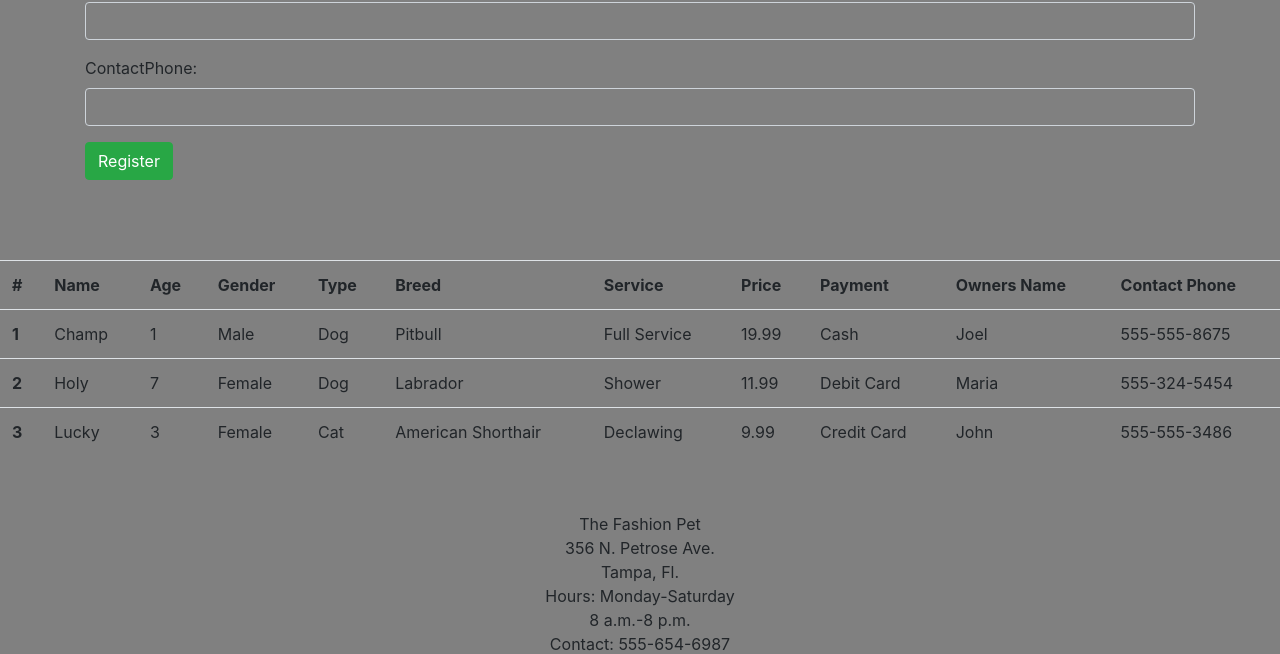
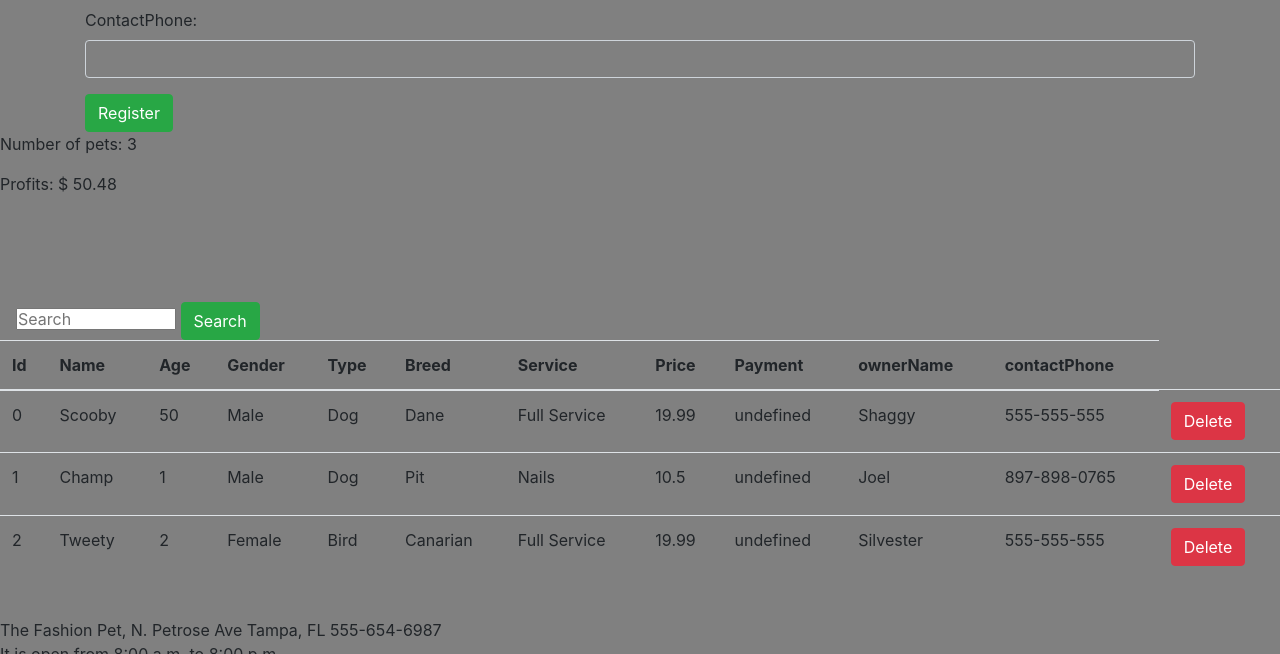
Before and after one commit to jolo407/PetSalonTable_Services, a plain HTML site: page PetSalon/register.html in a window 1280 px wide. Shown: the part 1111-1765 px from the top of the page. Drawn offline with nearby package versions, Linux system fonts and the light colour scheme.

Commit message:
Add files via upload

```diff
--- a/PetSalon/css/main.css
+++ b/PetSalon/css/main.css
@@ -37,6 +37,13 @@ header{
     padding: 2%;
 }
 
+#petSearch{
+    margin-left: 1rem;
+    margin-top: 2rem;
+    width: 110px;
+}
+
+
 .main-txt{
     color: white;
 }
@@ -44,13 +51,15 @@ header{
 .main-txt h2{
     font-size: 35px;
     text-align: center;
-    padding-top: 15%;
+    padding-top: 10%;
     padding-bottom: 5%;
 }
 
 .main-txt p{
     display: block;
     padding-bottom: 15%;
+    padding-left: 2rem;
+    padding-right: 2rem;
     font-size: 18px;
     text-align: center;
 }
@@ -71,15 +80,15 @@ header{
 
 
 .image1{
-    height: 250px;
-    width: 400px;
+    height: 20rem;
+    width: 405px;
     padding-left: 30px;
 
 }
 
 .image2{
-    height: 300px;
-    width: 400px;
+    height: 28rem;
+    width: 405px;
     padding-top: 5rem;
     padding-left: 2rem;
 }
@@ -94,6 +103,10 @@ header{
 .text-right{
     padding: .16rem 1rem 1rem;
     color:darkmagenta;
+}
+
+.highlight{
+    background-color: yellow;
 }
 
 .service-heading{
@@ -114,6 +127,9 @@ ol{
 
 
 @media(min-width:768px){
+    .main-txt h2{
+        padding-top: 2rem;
+    }
     .row{
         display: flex;
         flex-direction: row;
@@ -127,7 +143,7 @@ ol{
     .image2{
         height: 29rem;
         float: right;
-        margin-left: 20rem;
+        margin-left:39rem;
         padding-bottom: 5rem;
 
     }
@@ -136,6 +152,9 @@ ol{
         padding: 0% 5% 5% 5%;
         font-size: 20px;
 
+    }
+    #petSearch{
+        width: 10rem;
     }
 }
 
--- a/PetSalon/js/directory.js
+++ b/PetSalon/js/directory.js
@@ -29,13 +29,12 @@ function display(aPet){
 
         // *delete* if(pets[i]==="Dog"){
             icon=dogIcon;
-        }
+
         //create the HTML text
 
-        text+=`
-        <div class="pet">
+        text=`
+        <div id="${aPet.id}" class="pet">
             ${icon}
-            <h2> Appointment: ${aPet}.appointment}</h2>
             <p> Name: ${aPet.name}</p>
             <p> Age: ${aPet.age} </p>
             <p> Genger: ${aPet.gender} </p>
@@ -46,10 +45,31 @@ function display(aPet){
             <p> Payment: ${aPet.paymentMethod}</p>
             <p> ownerName: ${aPet.ownersName} </p>
             <p> contactPhone: ${aPet.contactPhone} </p>
+            <button class="btn btn-danger" onclick='deletePet(${aPet.id})'> Delete</button>
             </div>
         `;
         $('#pets').append(text);
 
+    }
+    function displayTable(aPet){
+        var tr=`
+        <tr id="${aPet.id}" </tr>
+            <td> ${aPet.id} </td>
+            <td>  ${aPet.name}</td>
+            <td>  ${aPet.age} </td>
+            <td>  ${aPet.gender} </td>
+            <td>  ${aPet.type} </td>
+            <td>  ${aPet.breed} </td>
+            <td>  ${aPet.service} </td>
+            <td>  ${aPet.price}</td>
+            <td> ${aPet.paymentMethod}</td>
+            <td>  ${aPet.ownersName} </td>
+            <td>  ${aPet.contactPhone} </td>
+            <td> <button class="btn btn-danger" onclick='deletePet(${aPet.id})'> Delete</button> </td>
+            `;
+        $('#petTable').append(tr);
+
+    }
 
 
 
@@ -58,6 +78,6 @@ function display(aPet){
 
 //use the display function
 
-display();
+
 
 // Extra HW
--- a/PetSalon/js/display.js
+++ b/PetSalon/js/display.js
@@ -37,7 +37,7 @@ pets.appendChild(ul); */
 
 
 
-const petAge = [50,40,60,1,2]
+/*const petAge = [50,40,60,1,2]
 
 const forLoopMinMax = () => {
   let min = petAge[0], max = petAge[0]
@@ -52,10 +52,10 @@ const forLoopMinMax = () => {
 }
 
 const [forLoopMin, forLoopMax] = forLoopMinMax()
-console.log(`Minimum: ${forLoopMin}, Maximum: ${forLoopMax}`)
+console.log(`Minimum: ${forLoopMin}, Maximum: ${forLoopMax}`) */
 
 
-var th=`
+/*var th=`
 <tr>
   <th> # </th>
   <th> Name </th>
@@ -71,42 +71,42 @@ var th=`
 </tr>
 <tr>
   <th> 1 </th>
+  <td> </td>
+  <td> 50 </td>
+  <td> Male </td>
+  <td> Dog </td>
+  <td> Dane </td>
+  <td> Full Service </td>
+  <td> 19.99 </td>
+  <td> Cash </td>
+  <td> Shaggy </td>
+  <td> 555-555-8675 </td>
+  </tr>
+  <tr>
+  <th> 2 </th>
   <td> Champ </td>
   <td> 1 </td>
   <td> Male </td>
   <td> Dog </td>
   <td> Pitbull </td>
-  <td> Full Service </td>
-  <td> 19.99 </td>
-  <td> Cash </td>
+  <td> Nails </td>
+  <td> 10.50 </td>
+  <td> Debit Card </td>
   <td> Joel </td>
-  <td> 555-555-8675 </td>
-  </tr>
-  <tr>
-  <th> 2 </th>
-  <td> Holy </td>
-  <td> 7 </td>
-  <td> Female </td>
-  <td> Dog </td>
-  <td> Labrador </td>
-  <td> Shower </td>
-  <td> 11.99 </td>
-  <td> Debit Card </td>
-  <td> Maria </td>
   <td> 555-324-5454 </td>
   </tr>
   <tr>
   <th> 3 </th>
-  <td> Lucky </td>
-  <td> 3 </td>
+  <td> Tweety </td>
+  <td> 2</td>
   <td> Female </td>
-  <td> Cat </td>
-  <td> American Shorthair </td>
-  <td> Declawing </td>
-  <td> 9.99 </td>
+  <td> Bird </td>
+  <td> Canarian </td>
+  <td> Full Service </td>
+  <td> 19.99 </td>
   <td> Credit Card</td>
-  <td> John </td>
+  <td> Silvester </td>
   <td> 555-555-3486 </td>
   </tr>
 `;
-$('#petTable').append(th);
+$('#petTable').append(th); */
--- a/PetSalon/js/main.js
+++ b/PetSalon/js/main.js
@@ -1,5 +1,5 @@
 var salon={
-    /*name:"The Fashion Pet",
+    name:"The Fashion Pet",
     address:{
         street:"N. Petrose Ave Tampa, FL",
         number:"555-654-6987"
@@ -7,40 +7,8 @@ var salon={
     hours:{
         open:"8:00 a.m.",
         close:"8:00 p.m."
-    }, */
-    pets:[
-    {
-        name:"Scooby",
-        age: "50",
-        gender:"Male",
-        type:"Dog",
-        breed:"Dane",
-        service:"Full Service",
-        ownersName:"Shaggy",
-        contactPhone:"555-555-5555"
     },
-    {
-        name:"Scrappy",
-        age: "40",
-        gender:"Male",
-        type:"Dog",
-        breed:"Dane",
-        service:"Nails Cuty",
-        ownersName:"Shaggy",
-        contactPhone:"555-555-5555"
-    },
-    {
-        name:"Tweety",
-        age: "60",
-        gender:"Male",
-        type:"Bird",
-        breed:"Mixed",
-        service:"Full Service",
-        ownersName:"Silvester",
-        contactPhone:"910-543-9888"
-    },
-
-]
+    pets:[]
 }
 
 //document.write("Pets registered: " + salon.pets.length + "<br>" + "<br>");
@@ -50,11 +18,10 @@ var salon={
 
 
 
-
-constructor
+var id=0;
+/*constructor */
 class Pet{
     constructor(name,age,gender,type,breed,service,price,ownersName,contactPhone){
-        this.appointment=appointment;
         this.name=name;
         this.age=age;
         this.gender=gender;
@@ -65,18 +32,18 @@ class Pet{
         this.payment=paymentMethod;
         this.ownersName=ownersName;
         this.contactPhone=contactPhone;
+        this.id=id++;
 }
 }
 
 var scooby=new Pet("Scooby",50,"Male","Dog","Dane","Full Service",19.99,"Shaggy","555-555-555")
-var champ=new Pet("Champ","1","Male","Dog","Pit","Nails",10.5,"Joel","897-898-0765");
+var champ=new Pet("Champ",1,"Male","Dog","Pit","Nails",10.5,"Joel","897-898-0765");
 var tweety=new Pet("Tweety",2,"Female","Bird","Canarian","Full Service",19.99,"Silvester","555-555-555")
 
 
 
 
 
-const txtAppointment=document.getElementById('appointment');
 const txtName=document.getElementById('petName');
 const txtAge=document.getElementById('petAge');
 const txtGender=document.getElementById('petGender');
@@ -90,17 +57,16 @@ const txtPhone=document.getElementById('petcontactPhone');
 
 
 function register(){
-    var thePet = new Pet(txtAppointment.value,txtName.value,txtAge.value,txtGender.value,txtType.value,txtBreed.balue,txtService.value,txtPayment.value,txtPrice.value,txtOwner.value,txtPhone.value);
+    var thePet = new Pet(txtName.value,txtAge.value,txtGender.value,txtType.value,txtBreed.balue,txtService.value,txtPayment.value,txtPrice.value,txtOwner.value,txtPhone.value);
    salon.pets.push(thePet);
    console.log(thePet);
-   display();
+   displayTable(thePet);
    clear();
    registeredPets();
    profitCalculation();
 }
 
 function clear(){
-    txtAppointment.value="";
     txtName.value="";
     txtAge.value="";
     txtGender.value="";
@@ -128,6 +94,54 @@ function profitCalculation(){
     document.getElementById('profits').innerHTML=`Profits: $ ${total}`;
 }
 
+function deletePet(petId){
+    //delete from array
+    //travel the array  to search the pet
+    for(var i=0;i<salon.pets.length;i++){
+        if(salon.pets[i].id===petId){
+            indexDelete=i; //storing the position
+        }
+    }
+    //splice()
+    salon.pets.splice(indexDelete,1);
+
+    //delete the pet from html
+    //remove
+    $('#'+petId).remove();
+}
+
+function search(){
+    var text= $('#petSearch').val();
+    var searchIndex;
+    for(var i=0;i<salon.pets.length;i++){
+       if(text.toLowerCase()===salon.pets[i].name.toLowerCase() || text.toLowerCase()===salon.pets[i].service.toLowerCase())
+       {
+           searchIndex=i;
+       }
+       else{
+           console.log("No");
+        }
+    }
+       console.log(searchIndex);
+
+       $('#' + searchIndex).addClass('highlight');
+
+}
+
+
+
+
+
+
+    //add an input:text under the index.html (add id="petSearch")
+// get the value from the input $('#petSearch').val() store it in a variable
+    //Search by name
+    //travel the array (f)
+    //compare the variable with salon.pets[].name
+    //store the position
+
+    //highlight the found pet on the table
+
 
 
 function init(){
@@ -138,14 +152,14 @@ ${salon.name}, ${salon.address.street} ${salon.address.number} <br>
 It is open from ${salon.hours.open} to ${salon.hours.close}
 `;
 
-document.getElementById(`footer-info`).innerHTML=text;
+document.getElementById(`footer`).innerHTML=text;
 
     salon.pets.push(scooby);
-    display(scooby);
+    displayTable(scooby);
     salon.pets.push(champ);
-    display(champ);
+    displayTable(champ);
     salon.pets.push(tweety);
-    display(tweety);
+    displayTable(tweety);
     registeredPets();
     profitCalculation();
 }
--- a/PetSalon/register.html
+++ b/PetSalon/register.html
@@ -41,11 +41,6 @@
             service:"Full Service",
             ownersName:"Shaggy",
             contactPhone:"23-568-978"-->
-
-            <p class="form-group">
-                <label for="appointment">Appointment</label>
-                <input type="date" id="appointment" name="appointment">
-            </p>
 
             <p class="form-group">
             <label for="name">Name:</label>
@@ -140,10 +135,27 @@
     <div id="pets">
     </div>
 
+    <div>
+        <input id="petSearch" type="text" placeholder="Search">
+        <button class="btn btn-success" onclick="search();">Search</button>
+        </div>
 
-    <table id="petTable" class="table table-hover">
+
+    <table class="table table-hover">
         <thead>
-
+          <th>Id</th>
+          <th>Name</th>
+          <th>Age</th>
+          <th>Gender</th>
+          <th>Type</th>
+          <th>Breed</th>
+          <th>Service</th>
+          <th>Price</th>
+          <th>Payment</th>
+          <th>ownerName</th>
+          <th>contactPhone</th>
+          </thead>
+          <tbody id="petTable"> </tbody>
       </table>
     </div>
 
```
Also changed, not shown: PetSalon/index.html (+3 -0 lines).
